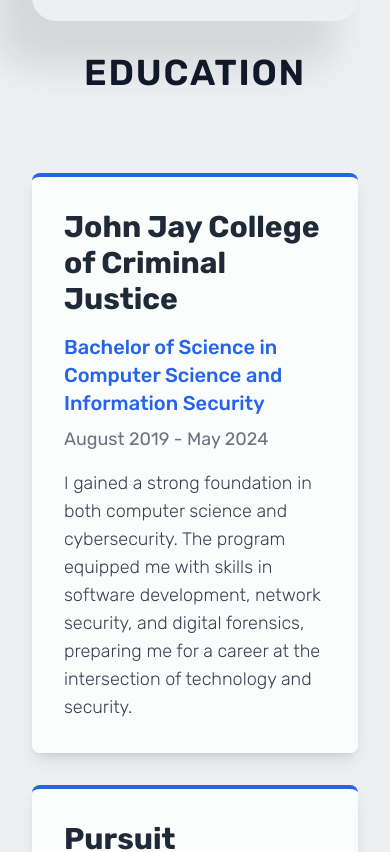
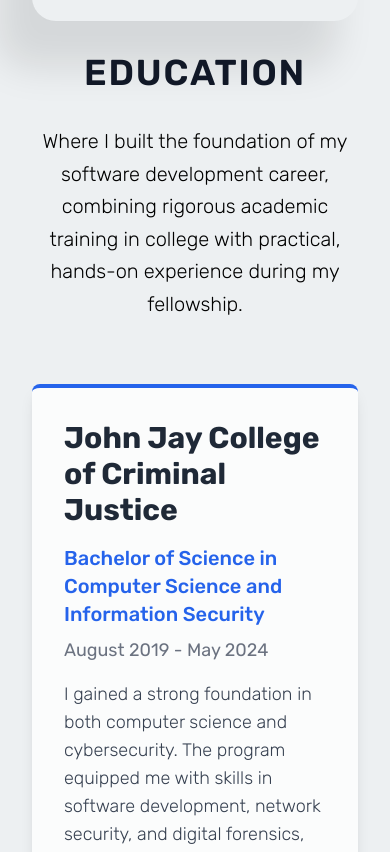
Before and after one commit to CRDutan5/updated-personal-web, a React (Vite) app: page / in a window 390 px wide. Shown: the part 2277-3129 px from the top of the page. Built offline with nearby package versions, Linux system fonts and the light colour scheme; what tailwindcss-animated would draw is missing.

Commit message:
push to prod, project complete

```diff
--- a/src/CarouselCard.jsx
+++ b/src/CarouselCard.jsx
@@ -18,7 +18,7 @@
           {project.title}
         </h3>
         <p className="text-lg text-gray-700 mt-2">{project.about}</p>
-        <p className="mt-4 text-gray-600 font-light text-sm">
+        <p className="mt-4 text-gray-600 font-light text-md">
           {project.techstack}
         </p>
 
--- a/src/Education.jsx
+++ b/src/Education.jsx
@@ -10,10 +10,17 @@
       id="education"
     >
       {/* Education Heading Section */}
-      <div className="text-center mb-12">
+      <div className="text-center">
         <h1 className="text-4xl md:text-6xl font-semibold text-gray-900 tracking-wider uppercase">
           Education
         </h1>
+      </div>
+      <div className="max-w-screen-lg my-8 mx-8">
+        <p className="text-xl md:text-2xl text-center font-light leading-relaxed">
+          Where I built the foundation of my software development career,
+          combining rigorous academic training in college with practical,
+          hands-on experience during my fellowship.
+        </p>
       </div>
 
       {/* Education Content */}
--- a/src/Footer.jsx
+++ b/src/Footer.jsx
@@ -3,7 +3,7 @@
 const Footer = () => {
   return (
     <div className="mt-14 bg-blue-600 py-14 text-center text-main border-t-4 border-blue-700">
-      <p className="text-xl md:text-2xl font-light">
+      <p className="text-lg md:text-xl font-light">
         &copy; 2024 Carlitos Dutan. All rights reserved.
       </p>
     </div>
--- a/src/LandingPage.jsx
+++ b/src/LandingPage.jsx
@@ -69,7 +69,7 @@
           <img
             src="https://media.licdn.com/dms/image/v2/D4E03AQGgLVs0vgJWQg/profile-displayphoto-shrink_200_200/profile-displayphoto-shrink_200_200/0/1727713654350?e=1739404800&v=beta&t=Mc7THVaNPQrqGF--cuxqIvJEKKsFsMfHFiOZw5WAl30"
             alt="Profile"
-            className="w-56 h-56 md:w-72 md:h-72 shadow-4xl"
+            className="shadow-4xl md:mb-16"
           />
         </div>
       </div>
```
Also changed, not shown: src/assets/personalpic.jpeg (added).
